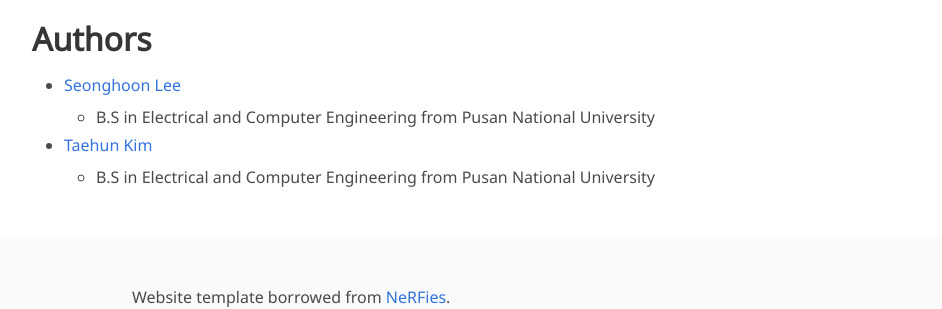
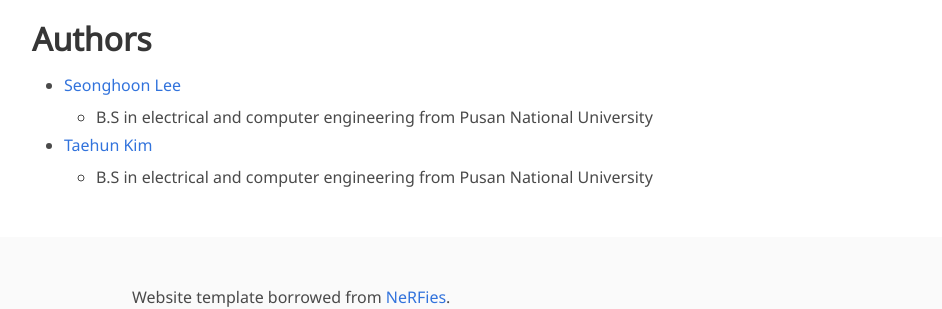
Before and after one commit to minchoCoin/capstone-team-24-page, a Jekyll site: the page built from index.md, in a window 1280 px wide and 900 px high, scrolled down 22988 px. Shown: the part 495-804 px from the top of the window, without its empty margins (128-1070 px from the left). Built offline with Jekyll 4.4.1, drawn with Linux system fonts in a browser that asks for light colours; some web fonts are replaced.

````diff
--- a/index.md
+++ b/index.md
@@ -174,10 +174,10 @@ Figure 10 and Figure 11 shows the precision and recall of the recommendation sys
 
 We measured the precision at k and recall at k using users with two or more ratings. precision at Top k measures the proportion of relevant items in the top K results returned by a system. recall at Top k measures the proportion of all relevant items that are included in the top K results.
 
-$$ Precision @k = \frac{\text{Number of items relevant to the user in top K}}{K}$$
+$$ Precision @k = \frac{\text{Number of items relevant to the user in top K}}{K} $$
 
 
-$$ Recall @ k = \frac{\text{Number of items relevant to the user in top K}}{\text{Total number of items relevant to the user}}$$
+$$ Recall @ k = \frac{\text{Number of items relevant to the user in top K}}{\text{Total number of items relevant to the user}} $$
 ### Man
 
 Figure 12 and Figure 13 shows the precision at Top k and recall at Top k. Figure 14 and 15 shows the precision and recall curve
@@ -324,6 +324,6 @@ We calculate precision, recall, precision at k, recall at k. Also, we draw the p
 ```
 # Authors
 - [Seonghoon Lee](https://github.com/NextrPlue)
-    - B.S in Electrical and Computer Engineering from Pusan National University
+    - B.S in electrical and computer engineering from Pusan National University
 - [Taehun Kim](https://github.com/minchoCoin)
-    - B.S in Electrical and Computer Engineering from Pusan National University
+    - B.S in electrical and computer engineering from Pusan National University
````
